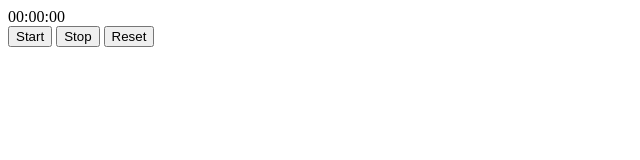
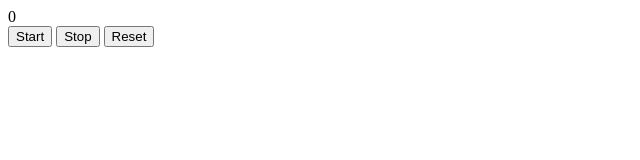
Before and after one commit to zent-aviesta/Website-Development, a plain HTML site: page Latihan-Javascript-03/index.html in a window 1280 px wide. Shown: the full height of the page, 0-640 px from the left. Drawn offline with Linux system fonts and the light colour scheme.

Commit message:
Update on latihan javascript 03

```diff
--- a/Latihan-Javascript-03/index.html
+++ b/Latihan-Javascript-03/index.html
@@ -15,12 +15,8 @@
     let timer = null;
     let elapsed = 0;
     function formatTime(s) {
-      const h = Math.floor(s / 3600);
-      const m = Math.floor((s % 3600) / 60);
-      const sec = s % 60;
-      return String(h).padStart(2, '0') + ':' +
-             String(m).padStart(2, '0') + ':' +
-             String(sec).padStart(2, '0');
+      const sec = s;
+      return String(sec).padStart('0');
     }
     function updateDisplay() {
       document.getElementById('timer-display').textContent = formatTime(elapsed);
```
